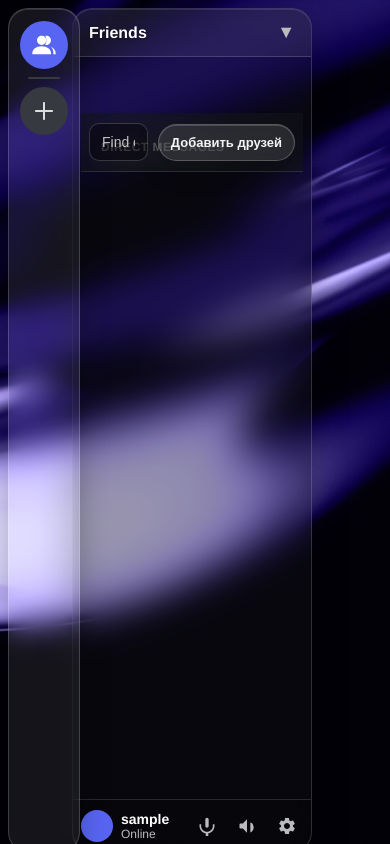
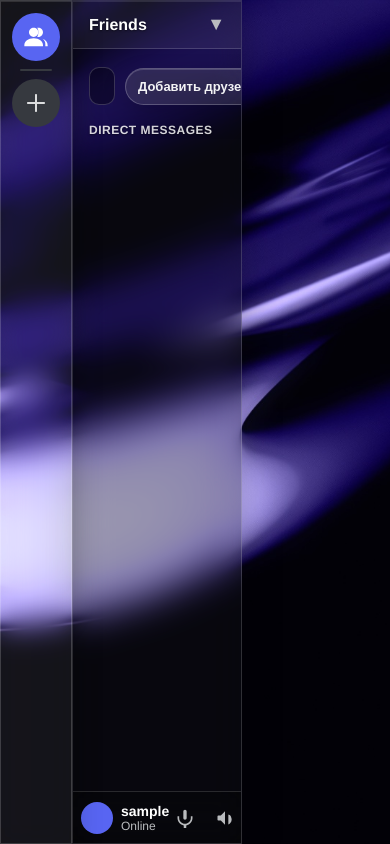
Before and after one commit to rorka03-max/disc113, an Electron app: page index.html in a window 390 px wide. Drawn offline with nearby package versions, Linux system fonts and the light colour scheme; no server answers; sample sign-in values are in the browser's storage.

Commit message:
Add files via upload

```diff
--- a/styles.css
+++ b/styles.css
@@ -18,30 +18,27 @@
     overflow: hidden;
 }
 
+/* --- МОБИЛЬНАЯ ВЕРСИЯ (ИСПРАВЛЕННАЯ) --- */
 @media (max-width: 768px) {
+    /* 1. Главный контейнер в ряд */
     body {
-        flex-direction: row;
+        flex-direction: row !important; /* Строго в ряд */
         height: 100dvh;
         overflow: hidden;
         background-attachment: scroll;
     }
 
+    /* 2. Колонка серверов (Слева, узкая) */
     .server-list {
-        width: 72px;
-        height: 100dvh;
-        flex-direction: column;
-        overflow-x: hidden;
+        position: relative !important; /* Убрали fixed */
+        flex: 0 0 72px !important;    /* Жесткая ширина */
+        height: 100vh !important;
+        margin: 0 !important;
+        border-radius: 0 !important;
+        z-index: 10;
         overflow-y: auto;
-        margin: 0;
-        border-radius: 0;
-        position: fixed;
-        top: 0;
-        left: 0;
-        z-index: 1300;
-    }
-
-    .server-icon {
-        flex: 0 0 auto;
+        top: auto !important;
+        left: auto !important;
     }
 
     .server-separator {
@@ -49,130 +46,90 @@
         height: 2px;
     }
 
+    /* 3. Колонка каналов / Меню (Посередине) */
     .channel-list {
-        position: fixed;
-        top: 0;
-        left: 72px;
-        height: 100dvh;
-        width: calc(100vw - 72px);
-        margin: 0;
-        border-radius: 0;
-        transform: translateX(-110%);
-        transition: transform 0.2s ease;
-        z-index: 1200;
-    }
-
+        position: relative !important; /* Убрали fixed */
+        flex: 0 0 170px !important;    /* Ширина списка каналов (можно менять) */
+        width: 170px !important;
+        height: 100vh !important;
+        margin: 0 !important;
+        border-radius: 0 !important;
+        transform: none !important;    /* Всегда показывать */
+        transition: none !important;
+        z-index: 5;
+        top: auto !important;
+        left: auto !important;
+        display: flex !important;
+        flex-direction: column;
+    }
+
+    /* Убираем классы скрытия/анимации мобильного меню, так как оно теперь статично */
     .channel-list.mobile-open {
-        transform: translateX(0);
-    }
-
+        transform: none;
+    }
+
+    /* 4. Основной контент (Чат / Друзья - Справа до стены) */
     .main-content {
-        width: 100%;
-        min-height: 0;
-        height: 100dvh;
-        overflow: hidden;
-        margin-left: 72px;
-    }
-
-    .friends-main-view {
-        position: fixed;
-        top: 0;
-        left: 72px;
-        width: calc(100vw - 72px);
-        height: 100dvh;
-        margin: 0;
-        border-radius: 0;
-        z-index: 1400;
-        display: none;
-    }
-
-    #mobileCloseFriendsBtn {
-        display: flex !important;
-    }
-
-    .channel-list {
+        position: relative !important;
+        flex: 1 !important;            /* Занимает ВСЁ оставшееся место */
+        width: auto !important;
+        min-width: 0;                  /* Чтобы чат не распирал экран */
+        height: 100vh !important;
+        margin-left: 0 !important;     /* Убираем отступ, flex сам подвинет */
         display: flex;
         flex-direction: column;
-        overflow: hidden;
-    }
-
-    .server-header {
-        position: sticky;
-        top: 0;
-        z-index: 3;
-    }
-
-    .dm-list-view {
-        padding: 0;
-        overflow-y: auto;
-        -webkit-overflow-scrolling: touch;
-    }
-
-    .dm-search-bar {
-        position: sticky;
-        top: 48px;
-        z-index: 2;
-        padding: 10px 12px;
-        background: rgba(20, 22, 26, 0.55);
-        backdrop-filter: blur(18px) saturate(120%);
-        -webkit-backdrop-filter: blur(18px) saturate(120%);
-        border-bottom: 1px solid rgba(255, 255, 255, 0.12);
-        display: flex;
-        align-items: center;
-        gap: 10px;
-        flex-wrap: nowrap;
-    }
-
-    .channel-category {
-        padding: 8px 12px;
-    }
-
+        z-index: 1;
+    }
+
+    /* Если открыта вкладка "Друзья" */
+    .friends-main-view {
+        position: relative !important;
+        flex: 1 !important;
+        width: auto !important;
+        height: 100vh !important;
+        margin: 0 !important;
+        border-radius: 0;
+        z-index: 1;
+        top: auto !important;
+        left: auto !important;
+    }
+
+    /* Скрываем кнопки открытия меню, так как меню теперь всегда видно */
+    #mobileMenuBtn {
+        display: none !important;
+    }
+    #mobileCloseFriendsBtn {
+        display: none !important;
+    }
+    .mobile-overlay {
+        display: none !important;
+    }
+
+    /* Адаптация внутренностей чата под сжатый размер */
     .chat-header,
     .messages {
-        margin: 8px;
+        margin: 0 !important; /* Убираем отступы для экономии места */
+        border-radius: 0 !important;
+        border: none !important;
+        border-bottom: 1px solid rgba(255,255,255,0.1) !important;
     }
 
     .message-input-container {
-        padding: 10px 8px 14px 8px;
-    }
-
-    #mobileMenuBtn {
-        display: flex !important;
-    }
-
-    .mobile-overlay {
-        position: fixed;
-        top: 0;
-        right: 0;
-        bottom: 0;
-        left: 72px;
-        background: rgba(0,0,0,0.55);
-        z-index: 1100;
-    }
-
+        padding: 8px !important;
+    }
+
+    .message-input-wrapper {
+        border-radius: 20px;
+    }
+
+    /* Кнопка "Добавить друга" компактнее */
     .mobile-add-friend-btn {
-        background: rgba(255, 255, 255, 0.10);
-        border: 1px solid rgba(255, 255, 255, 0.18);
-        color: #fff;
-        padding: 8px 10px;
-        border-radius: 999px;
-        font-size: 13px;
-        font-weight: 600;
-        cursor: pointer;
-        flex: 0 0 auto;
-    }
-
-    .dm-search-bar {
-        display: flex;
-        align-items: center;
-        gap: 8px;
-    }
-
-    .dm-search-bar input {
-        flex: 1;
-        min-width: 0;
-    }
-}
+        padding: 6px 8px;
+        font-size: 11px;
+    }
+}
+/* --- КОНЕЦ МОБИЛЬНОЙ ВЕРСИИ --- */
+
 
 :root {
     --glass-bg: rgba(255, 255, 255, 0.16);
```
